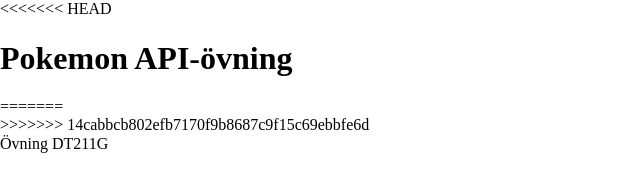
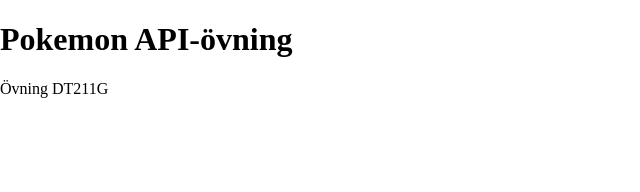
Before and after one commit to JoeSteeloak/pkmnapi, a website built with Parcel: page src/index.html in a window 1280 px wide. Shown: the whole page, without its empty margins (0-640 px from the left). Built offline with nearby package versions, Linux system fonts and the light colour scheme.

Commit message:
Header och footer

```diff
--- a/src/index.html
+++ b/src/index.html
@@ -8,19 +8,9 @@
     <title>Pokemon</title>
 </head>
 <body>
-<<<<<<< HEAD
     <header>
         <h1>Pokemon API-övning</h1>
     </header>
-=======
-
-
-
-
-
-    <div id="error"></div>
-
->>>>>>> 14cabbcb802efb7170f9b8687c9f15c69ebbfe6d
 </body>
 
 <footer>Övning DT211G</footer>
```
